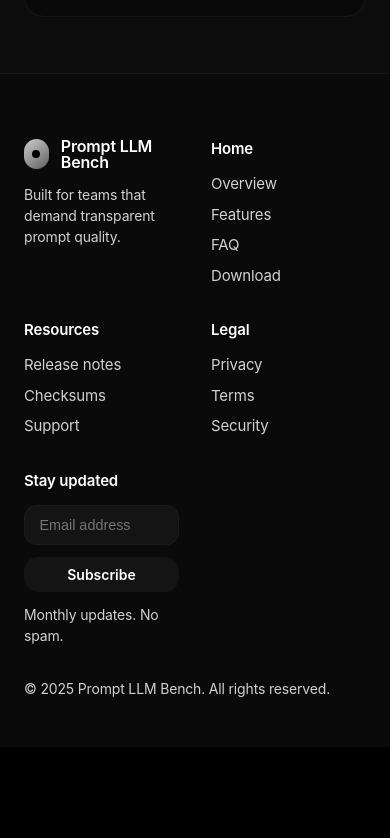
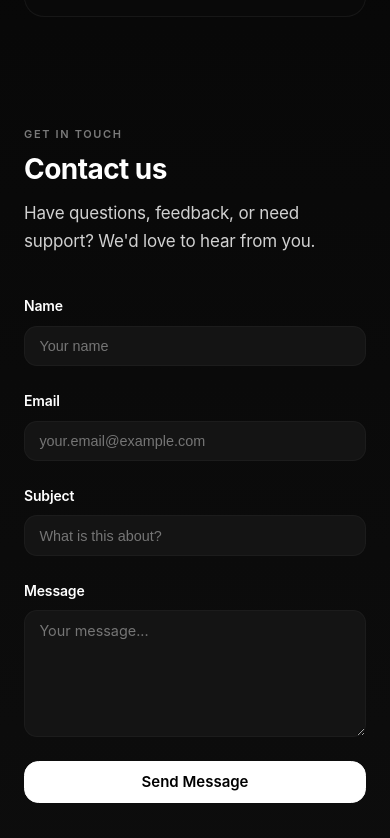
Before and after one commit to michaelflppv/prompt-llm-benchmark, a Next.js app: page / in a window 390 px wide. Shown: the part 4166-5004 px from the top of the page. Before the commit the page ends 4913 px from the top, so only its background shows below. Built offline with nearby package versions, Linux system fonts and the light colour scheme.

Commit message:
Add contact form with email integration to promptllmbench@gmail.com

```diff
--- a/app/globals.css
+++ b/app/globals.css
@@ -877,6 +877,69 @@
   color: hsl(var(--muted-foreground));
 }
 
+.contact-form {
+  max-width: 600px;
+  display: flex;
+  flex-direction: column;
+  gap: 1.5rem;
+}
+
+.form-grid {
+  display: grid;
+  grid-template-columns: repeat(2, minmax(0, 1fr));
+  gap: 1.5rem;
+}
+
+.form-field {
+  display: flex;
+  flex-direction: column;
+  gap: 0.5rem;
+}
+
+.form-label {
+  font-size: 0.875rem;
+  font-weight: 600;
+  color: hsl(var(--foreground));
+}
+
+.textarea {
+  width: 100%;
+  border-radius: 0.8rem;
+  border: 1px solid hsl(var(--border) / 0.8);
+  background: hsl(var(--surface-muted));
+  color: hsl(var(--foreground));
+  padding: 0.7rem 0.9rem;
+  font-size: 0.9rem;
+  font-family: inherit;
+  resize: vertical;
+  min-height: 120px;
+}
+
+.textarea:focus,
+.input:focus {
+  outline: 2px solid hsl(var(--primary) / 0.45);
+  outline-offset: 2px;
+  border-color: hsl(var(--border));
+}
+
+.alert-success {
+  background: hsl(120 60% 15%);
+  border-color: hsl(120 60% 25%);
+  color: hsl(120 60% 90%);
+}
+
+.alert-error {
+  background: hsl(0 60% 15%);
+  border-color: hsl(0 60% 25%);
+  color: hsl(0 60% 90%);
+}
+
+@media (max-width: 720px) {
+  .form-grid {
+    grid-template-columns: 1fr;
+  }
+}
+
 .divider {
   width: 100%;
   height: 1px;
--- a/app/page.tsx
+++ b/app/page.tsx
@@ -9,6 +9,7 @@
 import { IconChart, IconCloud, IconShield, IconSpark, IconWorkflow } from "@/components/ui/icons";
 import { ScrollAnimation } from "@/components/ui/scroll-animation";
 import { AutoplayVideo } from "@/components/ui/autoplay-video";
+import { ContactForm } from "@/components/contact/contact-form";
 
 const featureItems = [
   {
@@ -199,6 +200,19 @@
               <Accordion items={faqItems} />
             </ScrollAnimation>
           </Section>
+
+          <Section id="contact">
+            <ScrollAnimation animationType="fadeIn">
+              <SectionHeader
+                eyebrow="Get in touch"
+                title="Contact us"
+                description="Have questions, feedback, or need support? We'd love to hear from you."
+              />
+            </ScrollAnimation>
+            <ScrollAnimation animationType="slideUp" delay={200}>
+              <ContactForm />
+            </ScrollAnimation>
+          </Section>
         </div>
       </main>
       <Footer />
--- /dev/null
+++ b/components/contact/contact-form.tsx
@@ -0,0 +1,132 @@
+'use client';
+
+import { useState } from 'react';
+
+export function ContactForm() {
+  const [formData, setFormData] = useState({
+    name: '',
+    email: '',
+    subject: '',
+    message: ''
+  });
+  const [status, setStatus] = useState<'idle' | 'loading' | 'success' | 'error'>('idle');
+  const [errorMessage, setErrorMessage] = useState('');
+
+  const handleSubmit = async (e: React.FormEvent) => {
+    e.preventDefault();
+    setStatus('loading');
+    setErrorMessage('');
+
+    try {
+      const response = await fetch('/api/contact', {
+        method: 'POST',
+        headers: {
+          'Content-Type': 'application/json',
+        },
+        body: JSON.stringify(formData),
+      });
+
+      const data = await response.json();
+
+      if (response.ok) {
+        setStatus('success');
+        setFormData({ name: '', email: '', subject: '', message: '' });
+      } else {
+        setStatus('error');
+        setErrorMessage(data.error || 'Failed to send message. Please try again.');
+      }
+    } catch (error) {
+      setStatus('error');
+      setErrorMessage('Network error. Please check your connection and try again.');
+    }
+  };
+
+  const handleChange = (e: React.ChangeEvent<HTMLInputElement | HTMLTextAreaElement>) => {
+    setFormData(prev => ({
+      ...prev,
+      [e.target.name]: e.target.value
+    }));
+  };
+
+  return (
+    <form onSubmit={handleSubmit} className="contact-form">
+      <div className="form-grid">
+        <div className="form-field">
+          <label htmlFor="name" className="form-label">Name</label>
+          <input
+            type="text"
+            id="name"
+            name="name"
+            value={formData.name}
+            onChange={handleChange}
+            required
+            className="input"
+            placeholder="Your name"
+          />
+        </div>
+
+        <div className="form-field">
+          <label htmlFor="email" className="form-label">Email</label>
+          <input
+            type="email"
+            id="email"
+            name="email"
+            value={formData.email}
+            onChange={handleChange}
+            required
+            className="input"
+            placeholder="your.email@example.com"
+          />
+        </div>
+      </div>
+
+      <div className="form-field">
+        <label htmlFor="subject" className="form-label">Subject</label>
+        <input
+          type="text"
+          id="subject"
+          name="subject"
+          value={formData.subject}
+          onChange={handleChange}
+          required
+          className="input"
+          placeholder="What is this about?"
+        />
+      </div>
+
+      <div className="form-field">
+        <label htmlFor="message" className="form-label">Message</label>
+        <textarea
+          id="message"
+          name="message"
+          value={formData.message}
+          onChange={handleChange}
+          required
+          className="textarea"
+          placeholder="Your message..."
+          rows={6}
+        />
+      </div>
+
+      {status === 'error' && (
+        <div className="alert alert-error">
+          <strong>Error:</strong> {errorMessage}
+        </div>
+      )}
+
+      {status === 'success' && (
+        <div className="alert alert-success">
+          <strong>Thank you!</strong> Your message has been sent. We'll get back to you soon.
+        </div>
+      )}
+
+      <button
+        type="submit"
+        disabled={status === 'loading'}
+        className="btn btn-primary"
+      >
+        {status === 'loading' ? 'Sending...' : 'Send Message'}
+      </button>
+    </form>
+  );
+}
--- a/components/layout/navbar.tsx
+++ b/components/layout/navbar.tsx
@@ -10,7 +10,8 @@
   { label: "Home", href: "/#home" },
   { label: "Features", href: "/#features" },
   { label: "Download", href: "/download" },
-  { label: "FAQ", href: "/#faq" }
+  { label: "FAQ", href: "/#faq" },
+  { label: "Contact", href: "/#contact" }
 ];
 
 export function Navbar() {
```
Also changed, not shown: app/api/contact/route.ts (added, +89 -0 lines), 1 other file (tests, documents, lock files or other folders).
